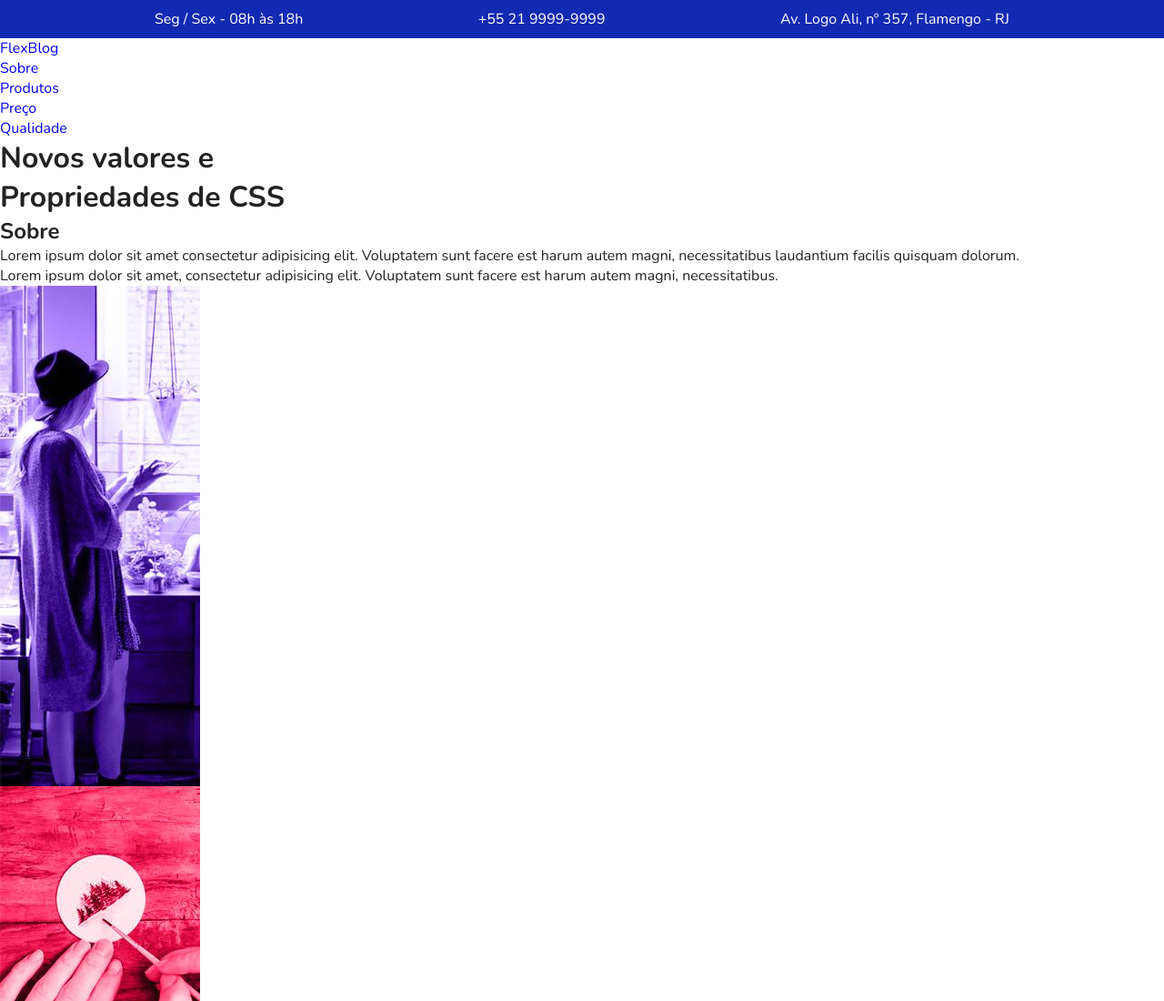
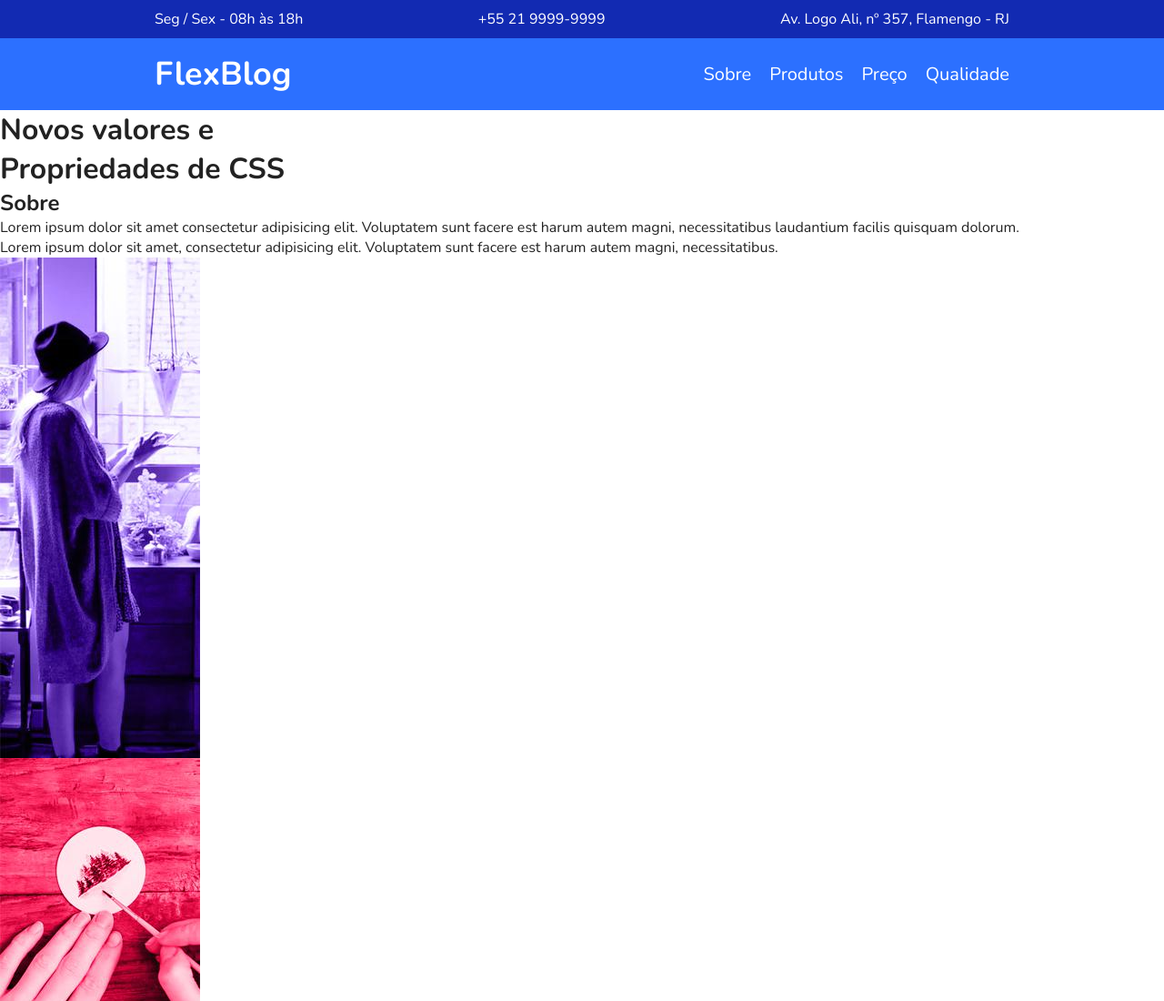
Before and after one commit to angelicaalbuquerque/flexblog_origamid, a plain HTML site: page index.html in a window 1280 px wide. Shown: the top 1100 px of the page at 91% size. Drawn offline with nearby package versions, Linux system fonts and the light colour scheme.

Commit message:
CSS - menu

```diff
--- a/style.css
+++ b/style.css
@@ -33,7 +33,7 @@ img {
   max-width: 100%;
 }
 
-/* HEADER */
+/* SUPER-INFO */
 
 .super-info-bg {
   background-color: #122ab2;
@@ -59,13 +59,46 @@ img {
   margin: 0 10px 10px 10px;
 }
 
+/* MENU */
+
 .menu-bg {
+  background: #2c70ff;
 }
 
 .menu {
+  max-width: 960px;
+  margin: 0 auto;
+  padding: 15px 0;
+
+  display: flex;
+  flex-wrap: wrap;
+  justify-content: space-between;
+  align-items: center;
+}
+
+.menu a {
+  color: white;
 }
 
 .menu-logo {
+  font-size: 2.25em; /*36px / 16px - base do browser  */
+  font-weight: bold;
+  margin: 0 10px;
+}
+
+.menu-nav ul {
+  display: flex;
+  flex-wrap: wrap;
+}
+
+.menu-nav a {
+  font-size: 1.25em;
+  display: block;
+  padding: 10px;
+}
+
+.menu-nav a:hover {
+  color: #122ab2;
 }
 
 /* INTRO */
```
